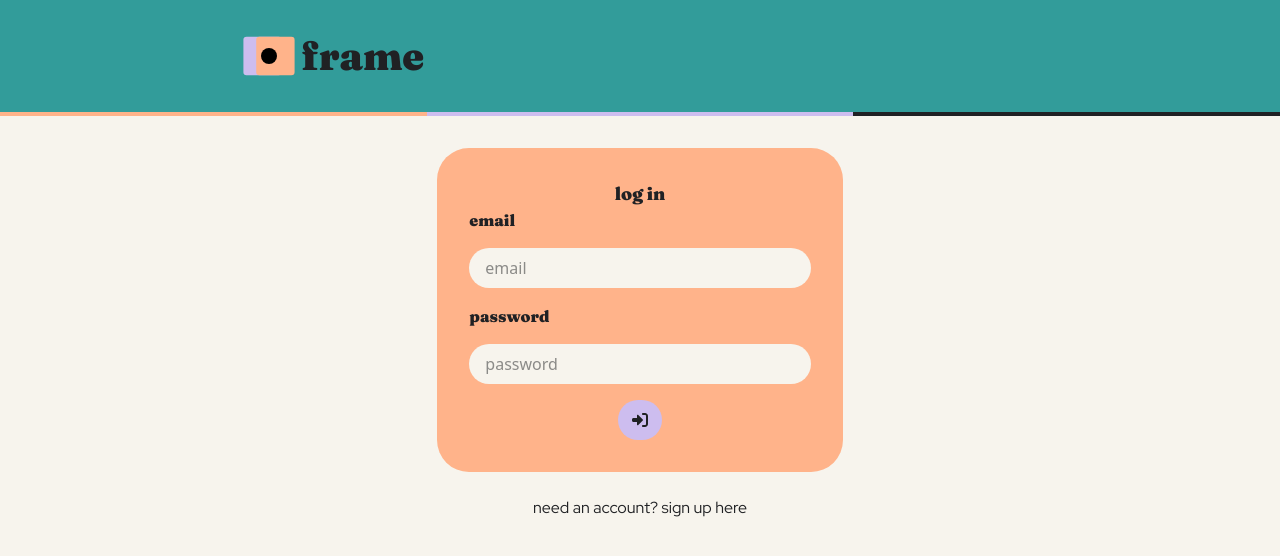
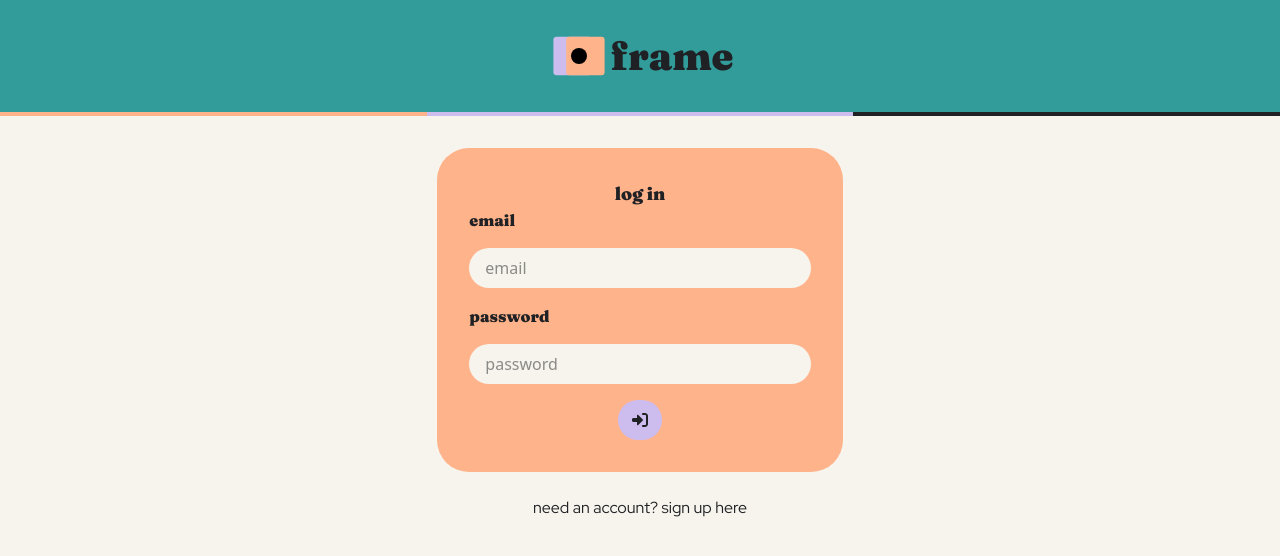
Before and after one commit to claudiacarion/frame, a Next.js app: page /auth/login in a window 1280 px wide. Shown: the top 556 px of the page. Built offline with nearby package versions, Linux system fonts and the light colour scheme.

Commit message:
fix auth header

```diff
--- a/components/AuthHeader/index.tsx
+++ b/components/AuthHeader/index.tsx
@@ -4,7 +4,7 @@ import Logo from "../Logo";
 const AuthHeader = () => {
   return (
     <header className="bg-teal ">
-      <div className="flex justify-between items-center w-2/3 mx-auto p-6">
+      <div className="flex justify-center items-center mx-auto p-6">
         <Link href="/"  className="flex items-center hover:-rotate-2 transition-transform">
           <Logo />
           <h2 className="text-[40px]">frame</h2>
```
